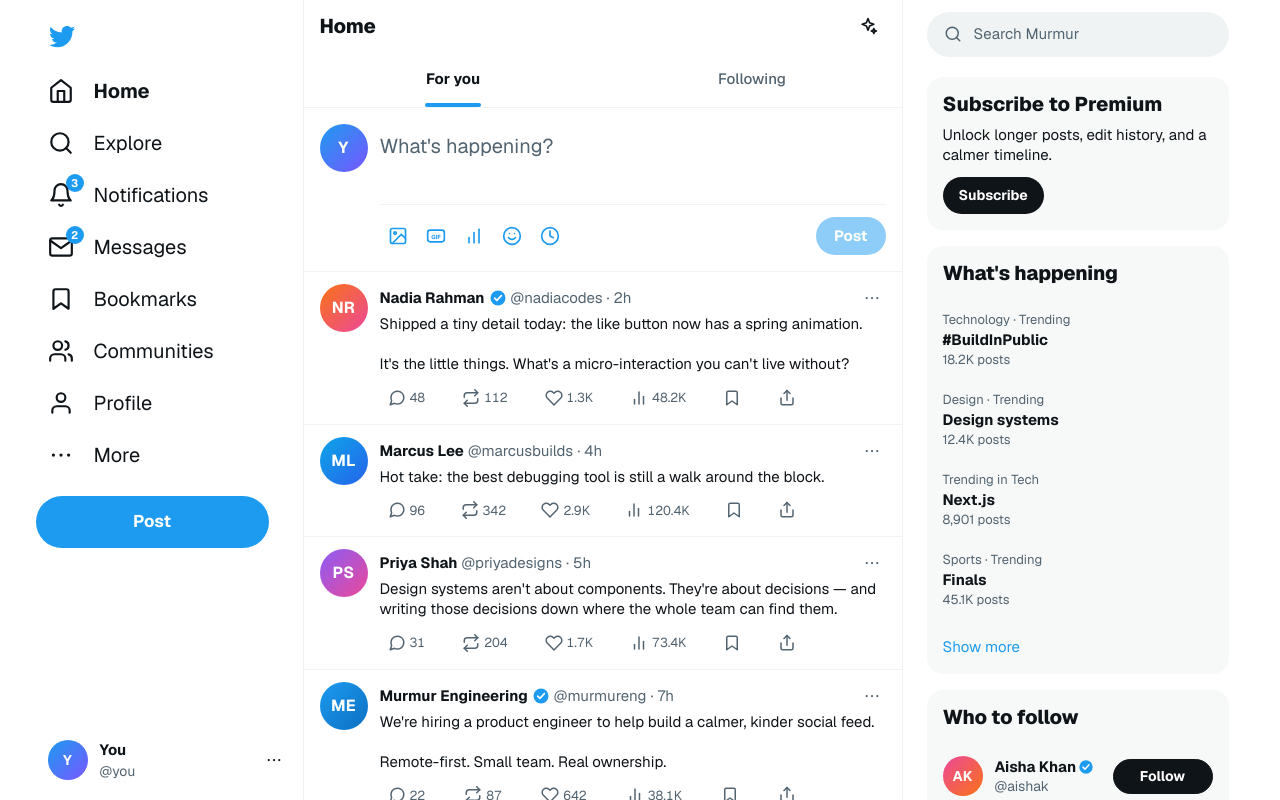
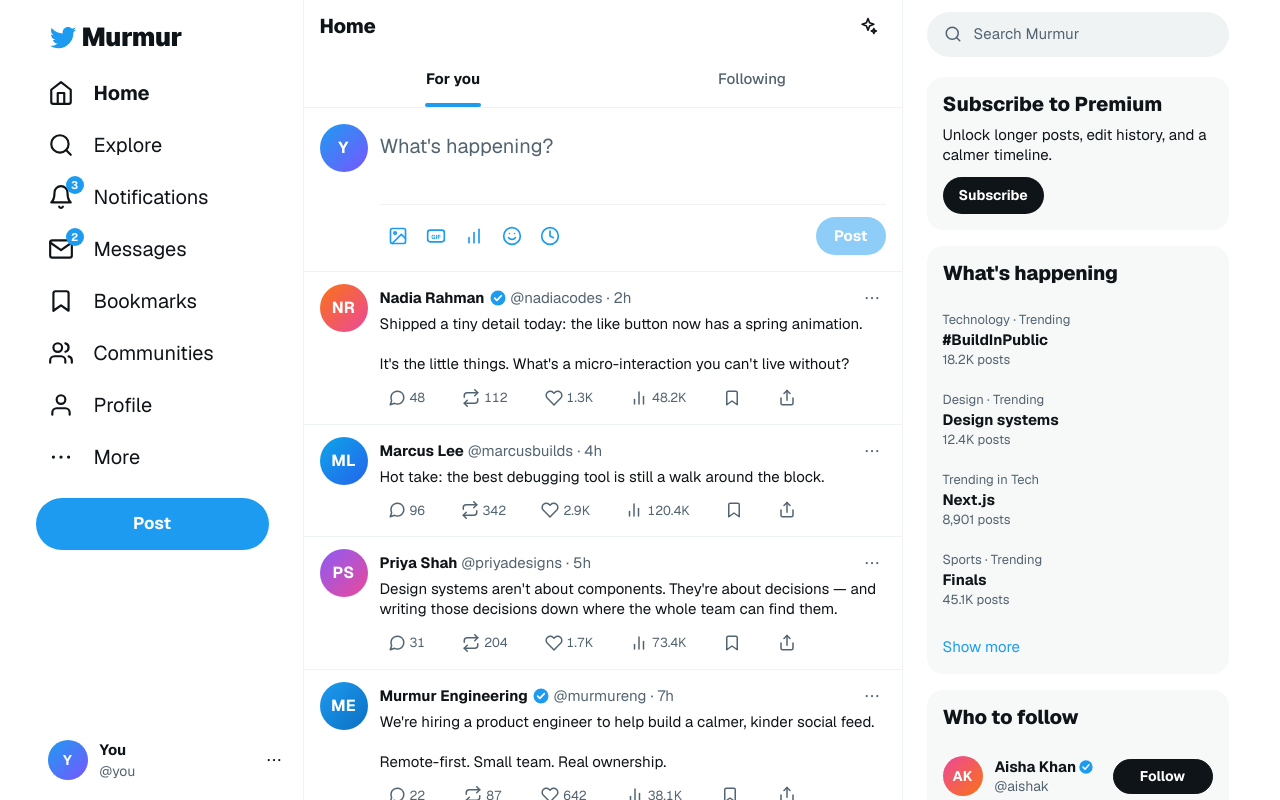
Before and after one commit to saifshahriar/murmur-web, a Next.js app: page / in a window 1280 px wide. Shown: the top 800 px of the page. Built offline with nearby package versions, Linux system fonts and the light colour scheme.

Commit message:
style(home): enlarge logo text to match icon height

```diff
--- a/src/app/(main)/_components/left-rail.tsx
+++ b/src/app/(main)/_components/left-rail.tsx
@@ -44,6 +44,7 @@ export default function LeftRail({ onPostClick, onNotice }: LeftRailProps) {
 		<aside className={styles.leftRail}>
 			<Link href="/" className={styles.logo} aria-label="Murmur home">
 				<BirdIcon size={30} />
+				<span className={styles.logoName}>Murmur</span>
 			</Link>
 
 			<nav className={styles.nav} aria-label="Primary">
--- a/src/app/(main)/_styles/home.module.css
+++ b/src/app/(main)/_styles/home.module.css
@@ -41,18 +41,27 @@
 }
 
 .logo {
-	display: grid;
-	place-items: center;
-	width: 52px;
-	height: 52px;
+	display: flex;
+	align-items: center;
+	gap: 4px;
+	width: fit-content;
 	margin: 2px 0 4px;
-	border-radius: 50%;
+	padding: 12px 16px 12px 12px;
+	border-radius: 999px;
 	color: var(--blue);
 	transition: background-color 0.2s;
 }
 
 .logo:hover {
 	background-color: var(--blue-soft);
+}
+
+.logoName {
+	color: var(--text);
+	font-size: 26px;
+	font-weight: 900;
+	line-height: 1;
+	letter-spacing: -0.5px;
 }
 
 .nav {
@@ -785,6 +794,14 @@
 		display: none;
 	}
 
+	.logo {
+		padding: 12px;
+	}
+
+	.logoName {
+		display: none;
+	}
+
 	.postButton {
 		width: 52px;
 		padding: 0;
```
